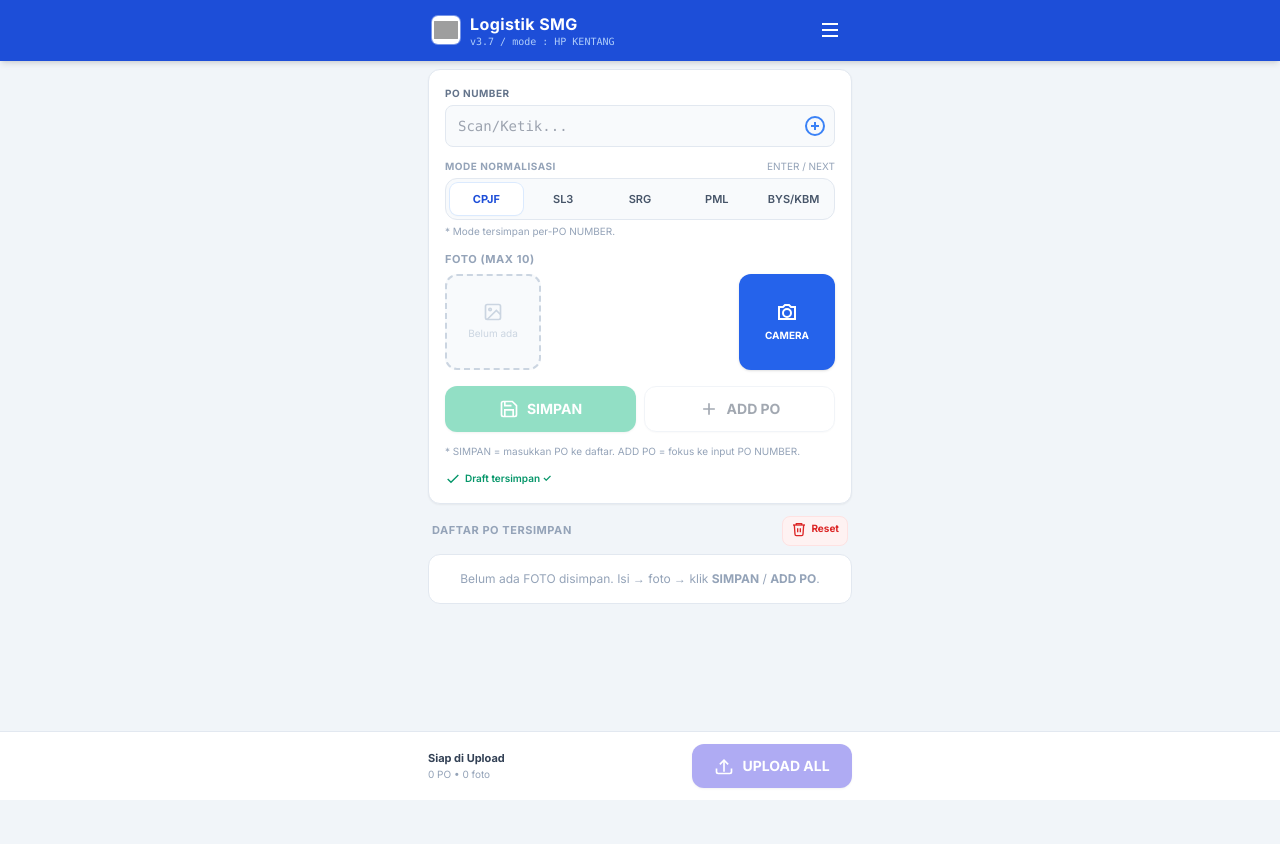
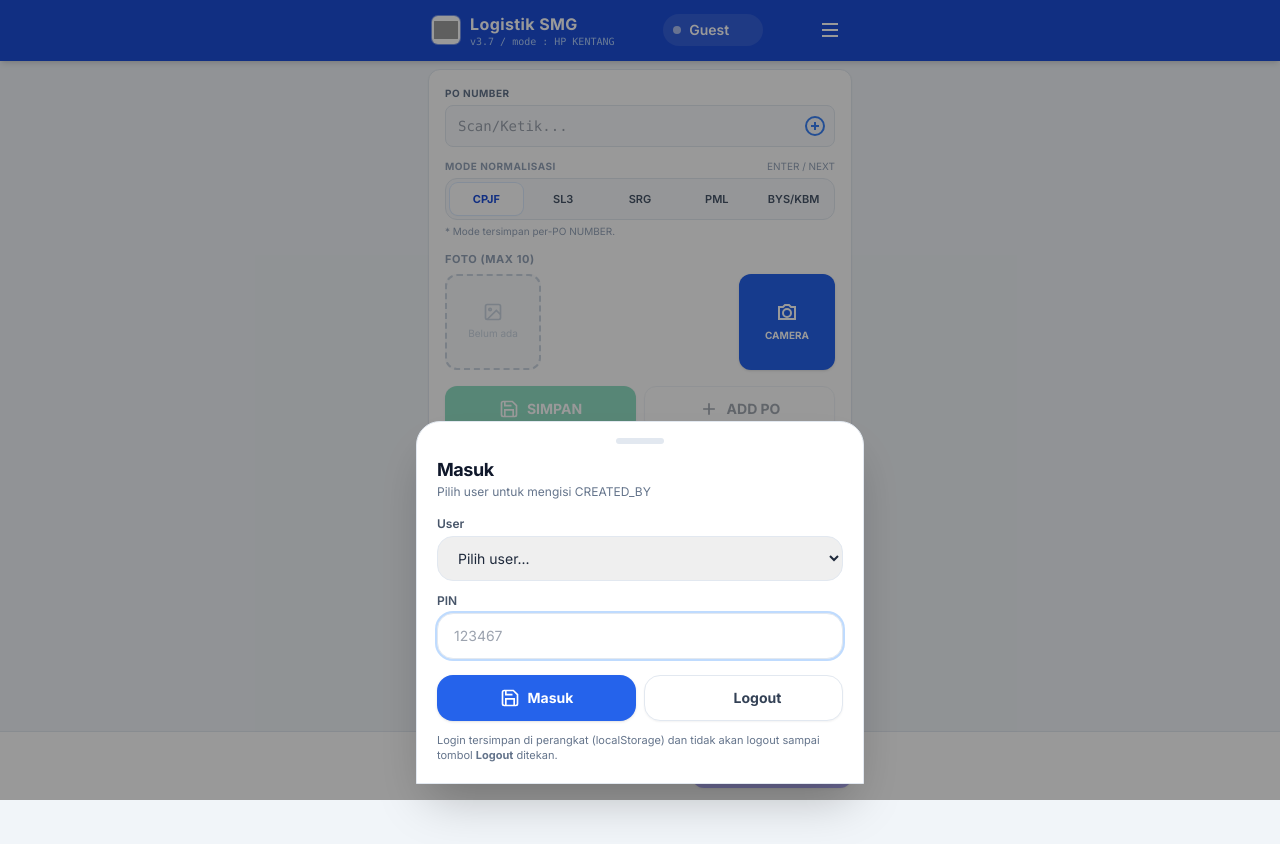
Before and after one commit to pakgilang/camlogsmg, a plain HTML site: page smg-pwa/site/index.html in a window 1280 px wide. Drawn offline with nearby package versions, Linux system fonts and the light colour scheme; grey boxes are pictures that could not be loaded.

Commit message:
Update index.html

```diff
--- a/smg-pwa/site/index.html
+++ b/smg-pwa/site/index.html
@@ -188,7 +188,20 @@
       </div>
 
 
+
         <button
+          id="btn-user"
+          class="px-2.5 py-1.5 rounded-full bg-white/10 hover:bg-white/15 active:scale-95 transition
+                 flex items-center gap-2"
+          type="button"
+          aria-label="User"
+        >
+          <span id="hdr-user-dot" class="w-2 h-2 rounded-full bg-white/60"></span>
+          <span id="hdr-user" class="text-sm font-semibold max-w-[110px] truncate">Guest</span>
+          <svg class="w-4 h-4 opacity-90"><use href="#ic-down"></use></svg>
+        </button>
+
+<button
           id="btn-menu"
           class="w-9 h-9 flex items-center justify-center rounded-full
                  hover:bg-blue-600 transition active:scale-95"
@@ -506,7 +519,7 @@
 
             <button
               id="btn-addpo"
-              class="bg-white hover:bg-slate-50 text-slate-700
+              class="btn-disabled bg-white hover:bg-slate-50 text-slate-700
                      font-bold text-sm py-3 rounded-xl shadow-sm border
                      border-slate-200 flex items-center justify-center gap-2
                      active:scale-95 transition"
@@ -518,7 +531,7 @@
           </div>
 
           <div class="text-[10px] text-slate-400">
-            * SIMPAN = masukkan PO ke daftar. ADD PO = fokus ke input PO NUMBER.
+            * SIMPAN = masukkan PO ke daftar. ADD PO = simpan & lanjut PO baru.
           </div>
 
           <div
@@ -854,6 +867,79 @@
 
   <!-- Netlify-injected config + App logic -->
   <script src="/config.js"></script>
+    <!-- AUTH MODAL (native-like bottom sheet) -->
+  <div id="auth-modal" class="fixed inset-0 hidden z-[120]">
+    <!-- backdrop -->
+    <div id="auth-backdrop" class="absolute inset-0 bg-black/40"></div>
+
+    <!-- sheet -->
+    <div class="absolute inset-x-0 bottom-0">
+      <div class="max-w-md mx-auto">
+        <div class="bg-white rounded-t-3xl shadow-2xl border border-slate-200 overflow-hidden">
+          <div class="px-5 pt-4 pb-3">
+            <div class="w-12 h-1.5 bg-slate-200 rounded-full mx-auto mb-3"></div>
+
+            <div class="flex items-center justify-between gap-2">
+              <div>
+                <div class="text-lg font-extrabold tracking-tight text-slate-900">Masuk</div>
+                <div class="text-xs text-slate-500">Pilih user untuk mengisi CREATED_BY</div>
+              </div>
+              <button id="auth-close" type="button" class="p-2 rounded-full hover:bg-slate-100 active:scale-95 transition" aria-label="Tutup">
+                <svg class="w-5 h-5"><use href="#ic-close"></use></svg>
+              </button>
+            </div>
+
+            <div class="mt-4 space-y-3">
+              <div>
+                <label class="block text-xs font-semibold text-slate-600 mb-1">User</label>
+                <select id="auth-user" class="w-full border border-slate-200 rounded-2xl px-4 py-3 text-sm focus:outline-none focus:ring-2 focus:ring-blue-200">
+                  <option value="">Pilih user...</option>
+                  <option value="Admin">Admin</option>
+                  <option value="Operator">Operator</option>
+                  <option value="Security">Security</option>
+                  <option value="Guest">Guest</option>
+                </select>
+              </div>
+
+              <div>
+                <label class="block text-xs font-semibold text-slate-600 mb-1">PIN</label>
+                <input id="auth-pin" type="password" inputmode="numeric" autocomplete="one-time-code"
+                       placeholder="123467"
+                       class="w-full border border-slate-200 rounded-2xl px-4 py-3 text-sm focus:outline-none focus:ring-2 focus:ring-blue-200"/>
+              </div>
+
+              <div id="auth-err" class="hidden text-sm text-red-600 bg-red-50 border border-red-100 rounded-2xl px-4 py-3">
+                User belum dipilih atau PIN salah.
+              </div>
+
+              <div class="grid grid-cols-2 gap-2 pt-1">
+                <button id="auth-login" type="button"
+                        class="bg-blue-600 hover:bg-blue-700 text-white font-bold text-sm py-3 rounded-2xl shadow flex items-center justify-center gap-2 active:scale-95 transition">
+                  <svg class="w-5 h-5"><use href="#ic-save"></use></svg>
+                  <span>Masuk</span>
+                </button>
+
+                <button id="auth-logout" type="button"
+                        class="bg-white hover:bg-slate-50 text-slate-700 font-bold text-sm py-3 rounded-2xl shadow-sm border border-slate-200 flex items-center justify-center gap-2 active:scale-95 transition">
+                  <svg class="w-5 h-5"><use href="#ic-close"></use></svg>
+                  <span>Logout</span>
+                </button>
+              </div>
+
+              <div class="pb-2">
+                <div class="text-[11px] text-slate-500 leading-snug">
+                  Login tersimpan di perangkat (localStorage) dan tidak akan logout sampai tombol <b>Logout</b> ditekan.
+                </div>
+              </div>
+            </div>
+          </div>
+        </div>
+
+        <div class="h-4"></div>
+      </div>
+    </div>
+  </div>
+
   <script src="/app.js"></script>
 
   <!-- SW register (kecil saja) -->
```
